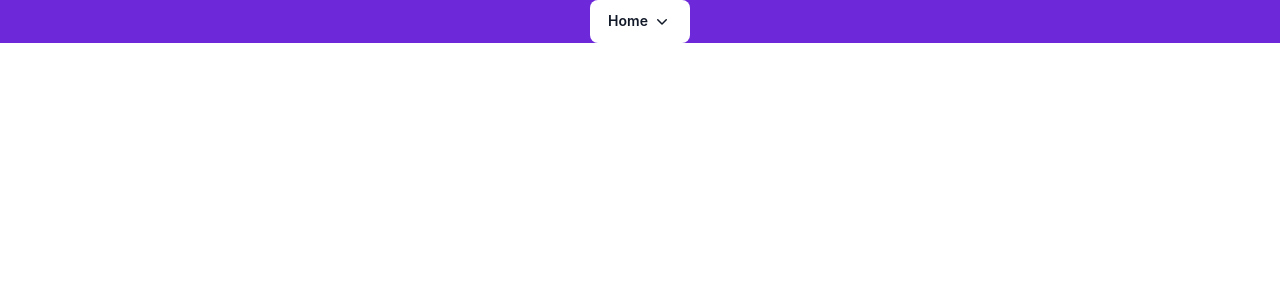
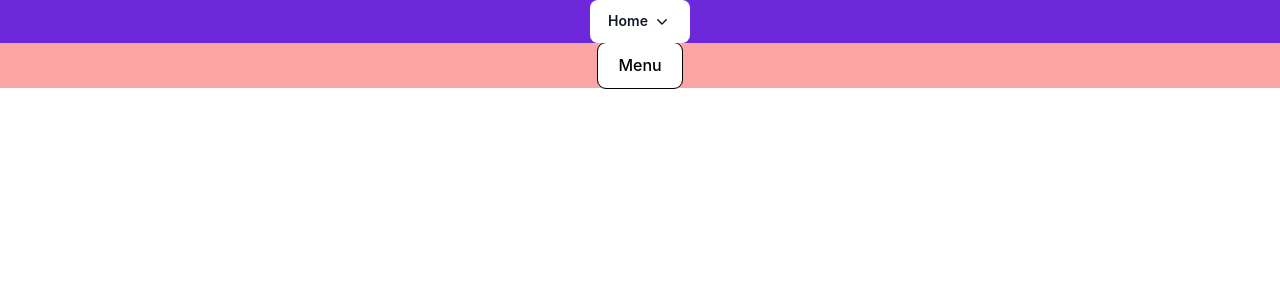
Before and after one commit to ihsannaufal32/project-portfolio, a React (Vite) app in the folder FE/latihanfe/: page /cek in a window 1280 px wide. Shown: the top 300 px of the page. Built offline with nearby package versions, Linux system fonts and the light colour scheme.

Commit message:
progress

```diff
--- a/FE/latihanfe/src/App.jsx
+++ b/FE/latihanfe/src/App.jsx
@@ -1,6 +1,6 @@
 import { BrowserRouter as Router, Routes, Route } from 'react-router-dom'
 import Home from './Pages/Landingpage/Home';
-import Ceck from './Pages/Landingpage/cek'
+import Ceck from './Pages/cek/cek'
 import './App.css';
 
 function App() {
--- /dev/null
+++ b/FE/latihanfe/src/Component/testing/Cnavbar.jsx
@@ -0,0 +1,17 @@
+import { Popover, PopoverButton, PopoverPanel } from '@headlessui/react'
+
+function Cnavbar() {
+    return(
+    <div className="bg-red-300">
+        <div className="flex flex-wrap justify-center">
+            <Popover>
+                <PopoverButton className="bg-white text-black outline outline-1 outline-black">
+                    <p>Menu</p>
+                </PopoverButton>
+            </Popover>
+        </div>
+    </div>
+    )
+};
+
+export default Cnavbar
--- a/FE/latihanfe/src/Pages/Landingpage/cek.jsx
+++ b/FE/latihanfe/src/Component/testing/Testnavbar.jsx
@@ -20,7 +20,7 @@ const callsToAction = [
   { name: 'Contact sales', href: '#', icon: PhoneIcon },
 ]
 
-function cek() {
+function Testnavbar() {
   return (
     <div className='bg-white'>
     <Popover className="relative">
@@ -73,4 +73,4 @@ function cek() {
   )
 }
 
-export default cek
+export default Testnavbar
--- /dev/null
+++ b/FE/latihanfe/src/Pages/cek/cek.jsx
@@ -0,0 +1,13 @@
+import Testnavbar from "../../Component/testing/testnavbar";
+import Customnavbar from "../../Component/testing/Cnavbar";
+
+function cek(){
+    return(
+        <div>
+            <Testnavbar />
+            <Customnavbar />
+        </div>
+    );
+};
+
+export default cek
```
